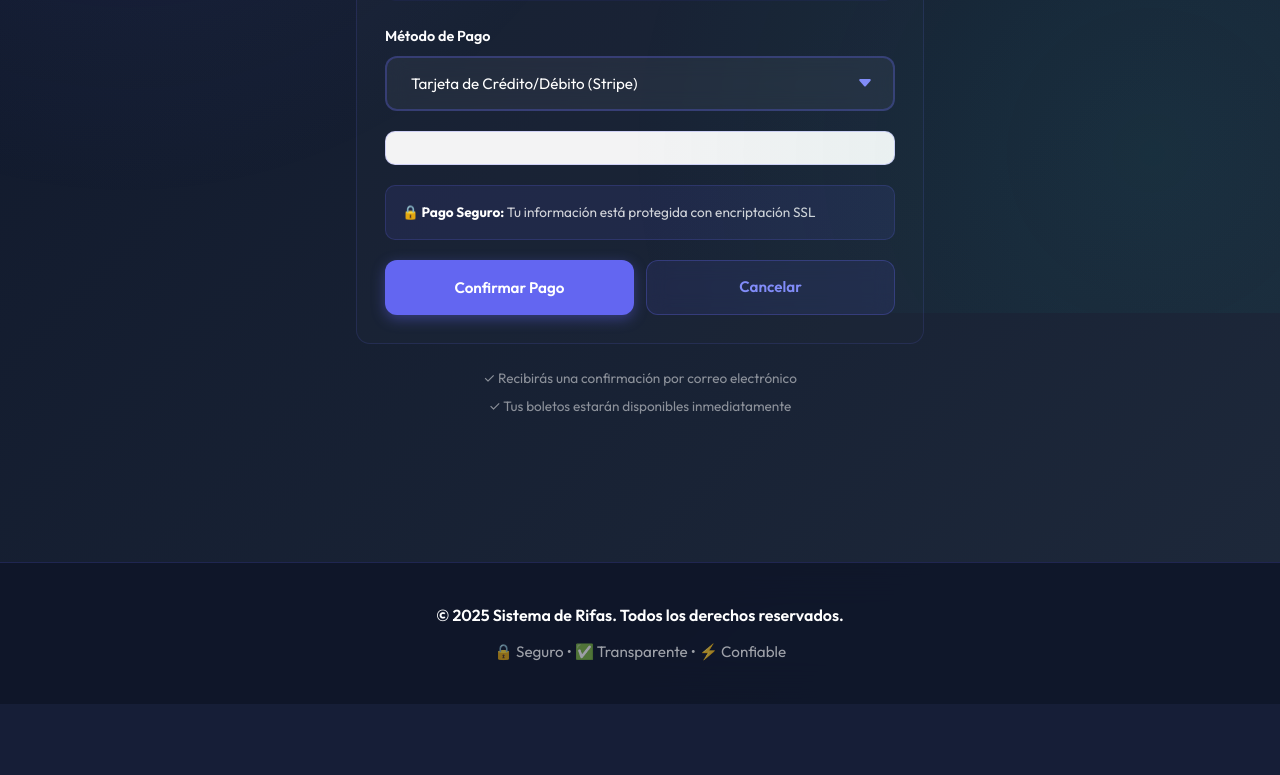
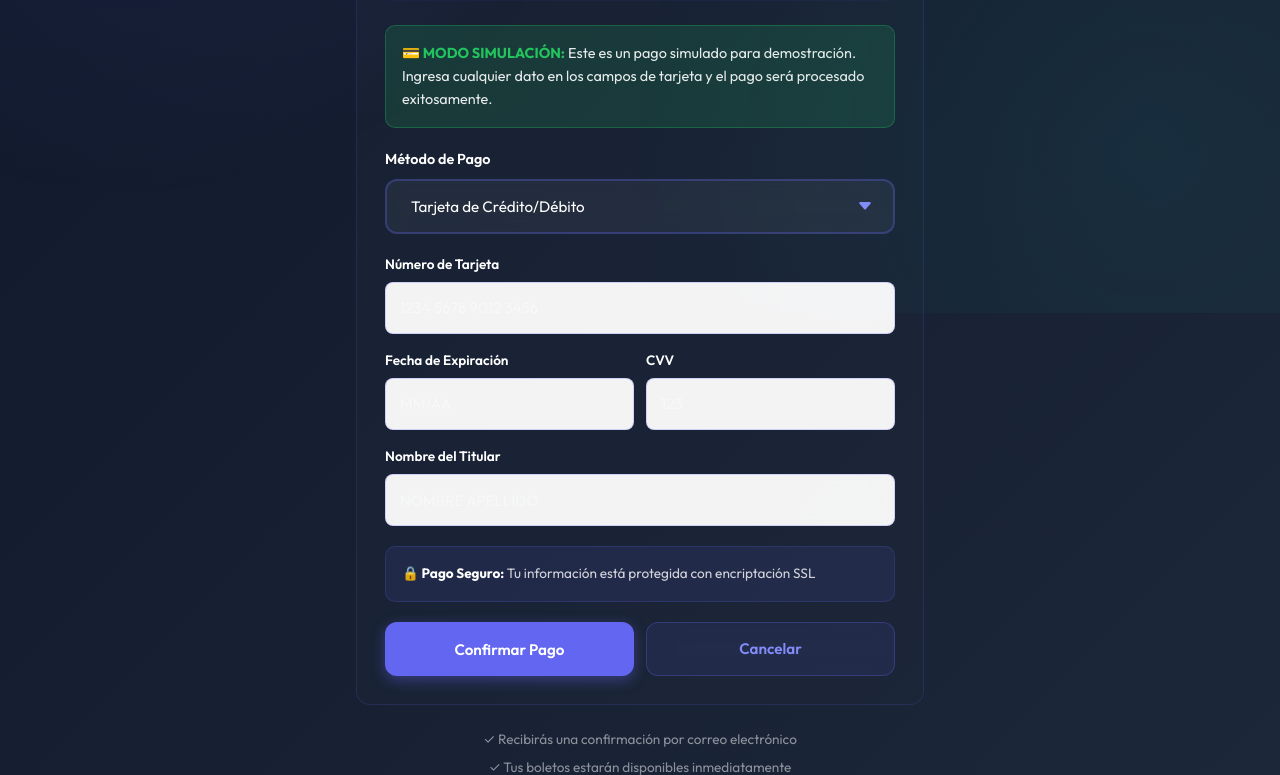
Before and after one commit to davidferradainacap/RifaTrust, a Django app: template frontend/templates/payments/process.html in a window 1280 px wide. Shown: the part 487-1262 px from the top of the page. Before the commit the page ends 1191 px from the top, so only its background shows below. Run offline with Django 5.2, Linux system fonts and the light colour scheme; the template is opened without the code that fills it, so the values that code supplies are empty; some libraries are stand-ins or nearby versions.

Commit message:
feat: Implement complete payment simulation - all card data accepted, always successful

```diff
--- a/frontend/templates/payments/process.html
+++ b/frontend/templates/payments/process.html
@@ -32,17 +32,46 @@
         <form method="post" id="paymentForm">
             {% csrf_token %}
 
+            <!-- Alerta de Simulación -->
+            <div style="background: rgba(34, 197, 94, 0.15); border: 1px solid rgba(34, 197, 94, 0.3); border-radius: 10px; padding: 1rem; margin-bottom: 1.25rem;">
+                <p style="margin: 0; font-size: 0.9rem; color: rgba(255, 255, 255, 0.9);">
+                    <strong style="color: #22c55e;">💳 MODO SIMULACIÓN:</strong> Este es un pago simulado para demostración.
+                    Ingresa cualquier dato en los campos de tarjeta y el pago será procesado exitosamente.
+                </p>
+            </div>
+
             <div style="margin-bottom: 1.25rem;">
                 <label style="font-size: 0.9rem; font-weight: 600; color: white; margin-bottom: 0.5rem; display: block;">Método de Pago</label>
                 <select name="metodo_pago" class="form-select" required style="font-size: 0.95rem;">
-                    <option value="stripe">Tarjeta de Crédito/Débito (Stripe)</option>
+                    <option value="tarjeta">Tarjeta de Crédito/Débito</option>
                     <option value="paypal">PayPal</option>
                     <option value="transferencia">Transferencia Bancaria</option>
                 </select>
             </div>
 
-            <div id="card-element" style="padding: 1rem; background-color: rgba(255, 255, 255, 0.95); border: 1px solid rgba(99, 102, 241, 0.25); border-radius: 10px; margin-bottom: 1.25rem;">
-                <!-- Stripe Card Element se insertará aquí -->
+            <div id="card-fields" style="margin-bottom: 1.25rem;">
+                <div style="margin-bottom: 1rem;">
+                    <label style="font-size: 0.85rem; font-weight: 600; color: white; margin-bottom: 0.4rem; display: block;">Número de Tarjeta</label>
+                    <input type="text" class="form-control" placeholder="1234 5678 9012 3456" maxlength="19"
+                           style="padding: 0.875rem; font-size: 0.95rem; background-color: rgba(255, 255, 255, 0.95); color: #111827; border: 1px solid rgba(99, 102, 241, 0.25); border-radius: 8px; width: 100%;">
+                </div>
+                <div style="display: grid; grid-template-columns: 1fr 1fr; gap: 0.75rem; margin-bottom: 1rem;">
+                    <div>
+                        <label style="font-size: 0.85rem; font-weight: 600; color: white; margin-bottom: 0.4rem; display: block;">Fecha de Expiración</label>
+                        <input type="text" class="form-control" placeholder="MM/AA" maxlength="5"
+                               style="padding: 0.875rem; font-size: 0.95rem; background-color: rgba(255, 255, 255, 0.95); color: #111827; border: 1px solid rgba(99, 102, 241, 0.25); border-radius: 8px; width: 100%;">
+                    </div>
+                    <div>
+                        <label style="font-size: 0.85rem; font-weight: 600; color: white; margin-bottom: 0.4rem; display: block;">CVV</label>
+                        <input type="text" class="form-control" placeholder="123" maxlength="4"
+                               style="padding: 0.875rem; font-size: 0.95rem; background-color: rgba(255, 255, 255, 0.95); color: #111827; border: 1px solid rgba(99, 102, 241, 0.25); border-radius: 8px; width: 100%;">
+                    </div>
+                </div>
+                <div style="margin-bottom: 1rem;">
+                    <label style="font-size: 0.85rem; font-weight: 600; color: white; margin-bottom: 0.4rem; display: block;">Nombre del Titular</label>
+                    <input type="text" class="form-control" placeholder="NOMBRE APELLIDO"
+                           style="padding: 0.875rem; font-size: 0.95rem; background-color: rgba(255, 255, 255, 0.95); color: #111827; border: 1px solid rgba(99, 102, 241, 0.25); border-radius: 8px; width: 100%;">
+                </div>
             </div>
 
             <div style="background: rgba(99, 102, 241, 0.1); border: 1px solid rgba(99, 102, 241, 0.2); border-radius: 10px; padding: 1rem; margin-bottom: 1.25rem;">
@@ -67,33 +96,50 @@
 {% endblock %}
 
 {% block extra_js %}
-<script src="https://js.stripe.com/v3/"></script>
 <script>
-const stripe = Stripe('{{ stripe_public_key }}');
-const elements = stripe.elements();
-const cardElement = elements.create('card', {
-    style: {
-        base: {
-            fontSize: '16px',
-            color: '#111827',
-            fontFamily: '"Open Sans", sans-serif',
-            '::placeholder': {
-                color: '#9ca3af'
-            }
-        }
+// Mostrar/ocultar campos de tarjeta según método de pago seleccionado
+const metodoPagoSelect = document.querySelector('select[name="metodo_pago"]');
+const cardFields = document.getElementById('card-fields');
+
+metodoPagoSelect.addEventListener('change', function() {
+    if (this.value === 'tarjeta') {
+        cardFields.style.display = 'block';
+    } else {
+        cardFields.style.display = 'none';
     }
 });
 
-cardElement.mount('#card-element');
+// Formateo automático del número de tarjeta (espacios cada 4 dígitos)
+const cardNumberInput = document.querySelector('input[placeholder="1234 5678 9012 3456"]');
+if (cardNumberInput) {
+    cardNumberInput.addEventListener('input', function(e) {
+        let value = e.target.value.replace(/\s/g, '');
+        let formattedValue = value.match(/.{1,4}/g)?.join(' ') || value;
+        e.target.value = formattedValue;
+    });
+}
 
+// Formateo de fecha de expiración (MM/AA)
+const expiryInput = document.querySelector('input[placeholder="MM/AA"]');
+if (expiryInput) {
+    expiryInput.addEventListener('input', function(e) {
+        let value = e.target.value.replace(/\D/g, '');
+        if (value.length >= 2) {
+            value = value.slice(0, 2) + '/' + value.slice(2, 4);
+        }
+        e.target.value = value;
+    });
+}
+
+// Manejo del envío del formulario
 const form = document.getElementById('paymentForm');
 form.addEventListener('submit', async (e) => {
     e.preventDefault();
     const submitButton = document.getElementById('submitButton');
     submitButton.disabled = true;
-    submitButton.textContent = 'Procesando...';
+    submitButton.innerHTML = '<span style="display: inline-block; margin-right: 8px;">⏳</span> Procesando pago...';
 
-    // Simular procesamiento (en producción, usar Stripe Payment Intent)
+    // Simular tiempo de procesamiento realista (1.5 segundos)
     setTimeout(() => {
         form.submit();
     }, 1500);
```
Also changed, not shown: backend/apps/payments/views.py (+34 -99 lines).
